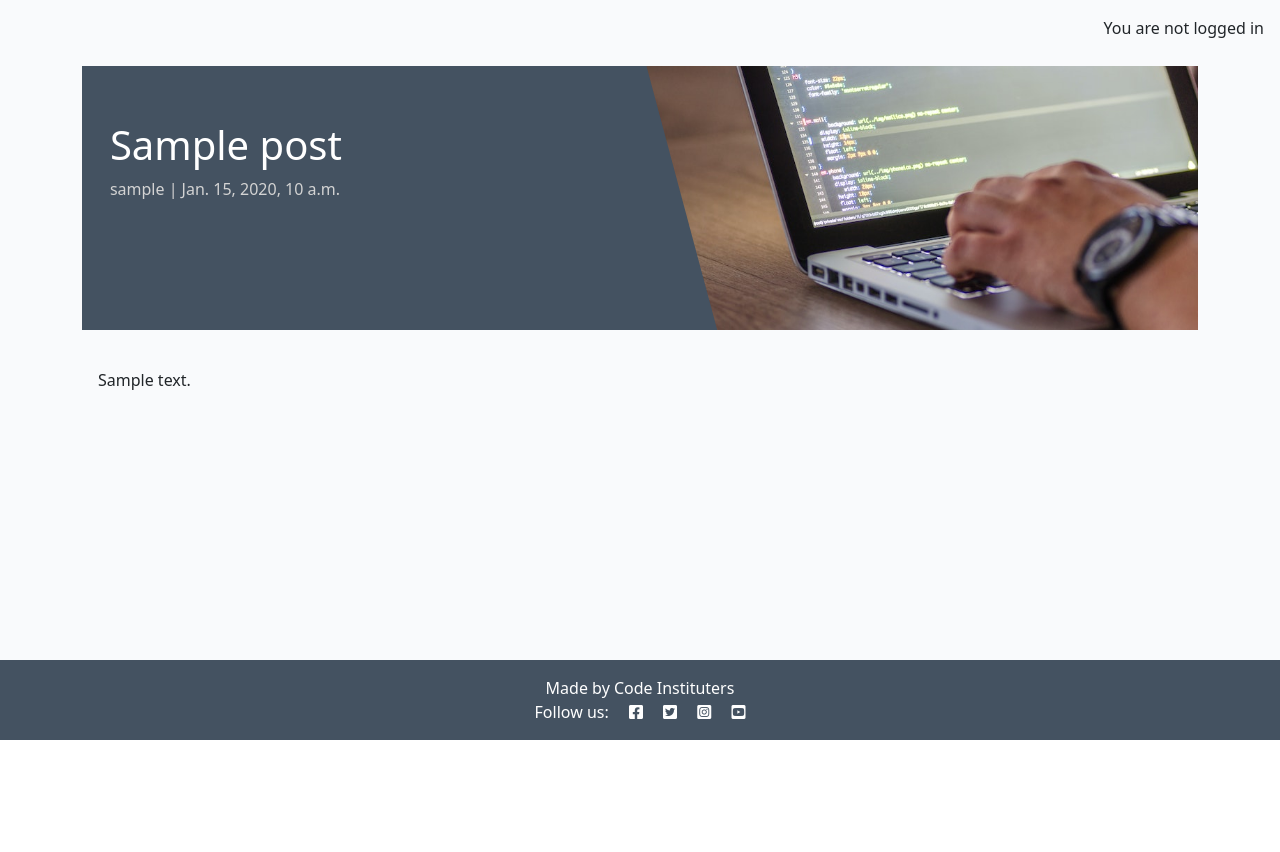
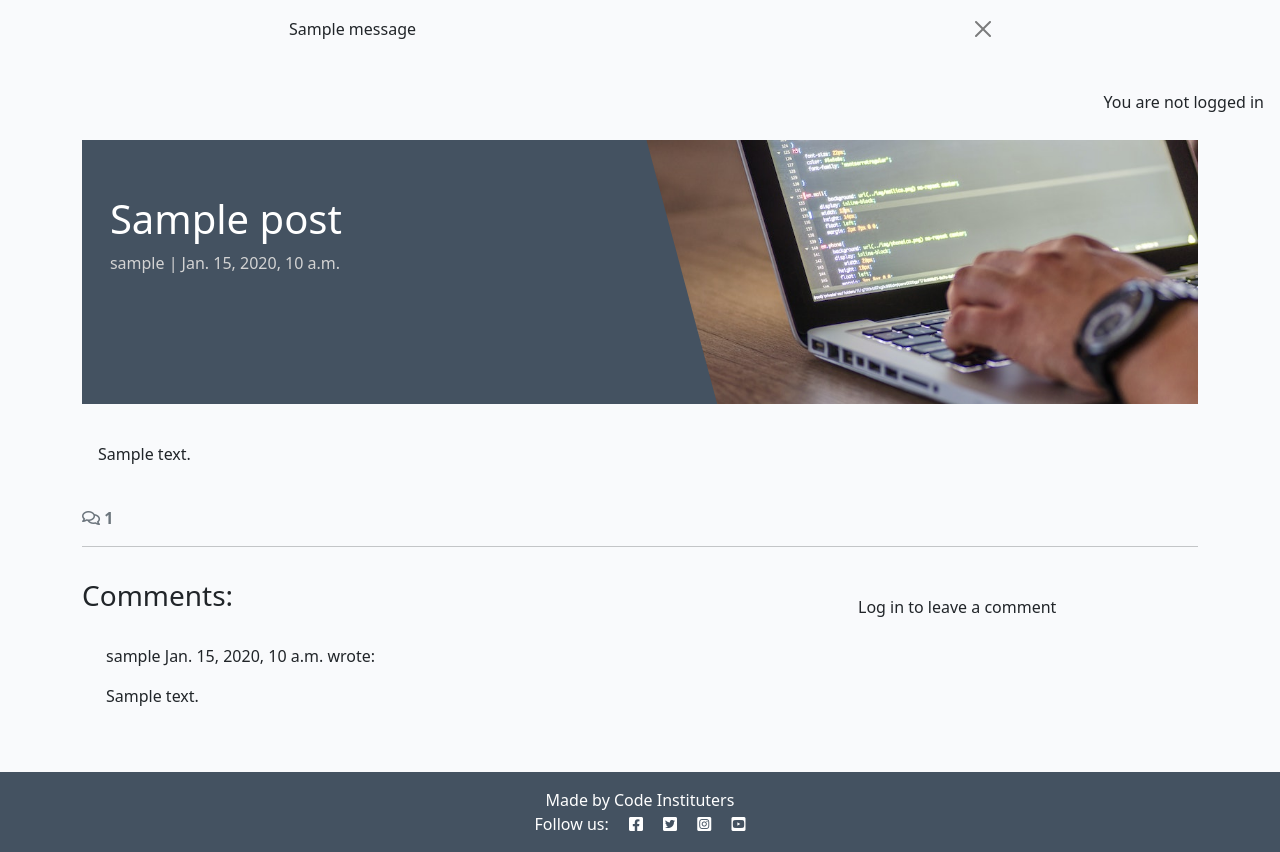
Before and after one commit to jayadeepravuri/practise-blog, a Django app: a page that uses templates/base.html in a window 1280 px wide. Shown: the part 60-912 px from the top of the page. Before the commit the page ends 800 px from the top, so only its background shows below. Run offline with Django 4.2, Linux system fonts and the light colour scheme; tables that the repository leaves empty hold one stand-in row (values such as "Sample post"); one stand-in notice (Sample message) is shown; some libraries are stand-ins or nearby versions.

Commit message:
added comment CRUD

```diff
--- /dev/null
+++ b/blog/forms.py
@@ -0,0 +1,8 @@
+from .models import Comment
+from django import forms
+
+
+class CommentForm(forms.ModelForm):
+    class Meta:
+        model = Comment
+        fields = ('body',)
--- a/blog/templates/blog/post_detail.html
+++ b/blog/templates/blog/post_detail.html
@@ -1,6 +1,8 @@
-{% extends 'base.html' %} {% block content %}
+{% extends 'base.html' %}
 {% load static %}
+{% load crispy_forms_tags %}
 
+{% block content %}
 <div class="masthead">
     <div class="container">
         <div class="row g-0">
@@ -29,6 +31,95 @@
             </div>
         </div>
     </div>
+    <!-- Displaying count of comments -->
+    <div class="row">
+        <div class="col-12">
+            <strong class="text-secondary">
+                <i class="far fa-comments"></i> {{ comment_count }}
+            </strong>
+        </div>
+        <div class="col-12">
+            <hr>
+        </div>
+    </div>
+    <!-- Displaying Comments -->
+    <div class="row">
+        <div class="col-md-8 card mb-4  mt-3 ">
+            <h3>Comments:</h3>
+            <div class="card-body">
+                <!-- We want a for loop inside the empty control tags to iterate through each comment in comments -->
+                {% for comment in comments %}
+                <div
+                    class="p-2 comments{% if not comment.approved and comment.author == user %} faded{% elif not comment.approved %} d-none{% endif %}">
+                    <p class="font-weight-bold">
+                        {{ comment.author }}
+                        <span class="font-weight-normal">
+                            {{ comment.created_on }}
+                        </span> wrote:
+                    </p>
+                    <div id="comment{{ comment.id }}">
+                        {{ comment.body | linebreaks }}
+                    </div>
+                    {% if not comment.approved and comment.author == user %}
+                    <p class="approval">This comment is awaiting approval</p>
+                    {% endif %}
+                    {% if user.is_authenticated and comment.author == user %}
+                        <button class="btn btn-edit"
+                        comment_id="{{ comment.id }}">Edit</button>
+                        <button class="btn btn-delete"
+                        comment_id="{{ comment.id }}">Delete</button>
+                    {% endif %}
+                </div>
+                <!-- Our for loop ends here -->
+                {% endfor %}
+            </div>
+        </div>
+        <!-- Creating New Comments -->
+        <div class="col-md-4 card mb-4  mt-3 ">
+            <div class="card-body">
+                {% if user.is_authenticated %}
+                <h3>Leave a comment:</h3>
+                <p>Posting as: {{ user.username }}</p>
+                <form id="commentForm" method="post" style="margin-top: 1.3em;">
+                    {{ comment_form | crispy }}
+                    {% csrf_token %}
+                    <button id="submitButton" type="submit" class="btn btn-signup btn-lg">Submit</button>
+                </form>
+                {% else %}
+                <p>Log in to leave a comment</p>
+                {% endif %}
+            </div>
+        </div>
+    </div>
+</div>
+
+<!-- Delete confirmation modal -->
+<div class="modal fade" id="deleteModal" tabindex="-1"
+  aria-labelledby="deleteModalLabel" aria-hidden="true">
+  <div class="modal-dialog">
+    <div class="modal-content">
+      <div class="modal-header">
+        <h5 class="modal-title"
+          id="deleteModalLabel">Delete comment?</h5>
+        <button type="button" class="btn-close"
+          data-bs-dismiss="modal" aria-label="Close"></button>
+      </div>
+      <div class="modal-body">
+        Are you sure you want to delete your comment?
+        This action cannot be undone.
+      </div>
+      <div class="modal-footer">
+        <button type="button" class="btn btn-secondary"
+          data-bs-dismiss="modal">Close</button>
+        <a id="deleteConfirm" href="#" class="btn
+          btn-danger">Delete</a>
+      </div>
+    </div>
+  </div>
 </div>
 
 {% endblock content %}
+
+{% block extras %}
+<script src="{% static 'js/comments.js' %}"></script>
+{% endblock %}
--- a/blog/urls.py
+++ b/blog/urls.py
@@ -4,5 +4,9 @@ from django.urls import path
 urlpatterns = [
     path('', views.PostList.as_view(), name='home'),
     path('<slug:slug>/', views.post_detail, name='post_detail'),
+    path('<slug:slug>/edit_comment/<int:comment_id>',
+         views.comment_edit, name='comment_edit'),
+    path('<slug:slug>/delete_comment/<int:comment_id>',
+         views.comment_delete, name='comment_delete'),
 
 ]
--- a/blog/views.py
+++ b/blog/views.py
@@ -1,6 +1,10 @@
-from django.shortcuts import render, get_object_or_404
+from django.shortcuts import render, get_object_or_404, reverse
 from django.views import generic
-from .models import Post
+from django.contrib import messages
+from django.http import HttpResponseRedirect
+from .models import Post, Comment
+from .forms import CommentForm
+
 
 # Create your views here.
 class PostList (generic.ListView):
@@ -24,9 +28,69 @@ def post_detail(request, slug):
 
     queryset = Post.objects.filter(status=1)
     post = get_object_or_404(queryset, slug=slug)
+    comments = post.comments.all().order_by("-created_on")
+    comment_count = post.comments.filter(approved=True).count()
+    if request.method == "POST":
+        print("recieved a post")
+        comment_form = CommentForm(data=request.POST)
+        if comment_form.is_valid():
+            comment = comment_form.save(commit=False)
+            comment.author = request.user
+            comment.post = post
+            comment.save()
+            messages.add_message(
+             request, messages.SUCCESS,
+             'Comment submitted and awaiting approval'
+            )
+
+    comment_form = CommentForm()
+    print("about to render")
 
     return render(
         request,
         "blog/post_detail.html",
-        {"post": post},
+        {
+            "post": post,
+            "comments": comments,
+            "comment_count": comment_count,
+            "comment_form": comment_form,
+        },
     )
+
+def comment_edit(request, slug, comment_id):
+    """
+    view to edit comments
+    """
+    if request.method == "POST":
+
+        queryset = Post.objects.filter(status=1)
+        post = get_object_or_404(queryset, slug=slug)
+        comment = get_object_or_404(Comment, pk=comment_id)
+        comment_form = CommentForm(data=request.POST, instance=comment)
+
+        if comment_form.is_valid() and comment.author == request.user:
+            comment = comment_form.save(commit=False)
+            comment.post = post
+            comment.approved = False
+            comment.save()
+            messages.add_message(request, messages.SUCCESS, 'Comment Updated!')
+        else:
+            messages.add_message(request, messages.ERROR, 'Error updating comment!')
+
+    return HttpResponseRedirect(reverse('post_detail', args=[slug]))
+
+def comment_delete(request, slug, comment_id):
+    """
+    view to delete comment
+    """
+    queryset = Post.objects.filter(status=1)
+    post = get_object_or_404(queryset, slug=slug)
+    comment = get_object_or_404(Comment, pk=comment_id)
+
+    if comment.author == request.user:
+        comment.delete()
+        messages.add_message(request, messages.SUCCESS, 'Comment deleted!')
+    else:
+        messages.add_message(request, messages.ERROR, 'You can only delete your own comments!')
+
+    return HttpResponseRedirect(reverse('post_detail', args=[slug]))
--- a/codestar/urls.py
+++ b/codestar/urls.py
@@ -21,9 +21,10 @@ from django.urls import path,include
 
 
 urlpatterns = [
+    path("admin/", admin.site.urls),
     path("about/", include("about.urls"), name="about-urls"),
     path("accounts/", include("allauth.urls")),
     path("", include("blog.urls"), name="blog-urls"),
     path('summernote/', include('django_summernote.urls')),
-    path("admin/", admin.site.urls),
+
 ]
--- a/requirements.txt
+++ b/requirements.txt
@@ -2,10 +2,12 @@ asgiref==3.7.2
 bleach==6.1.0
 certifi==2024.2.2
 charset-normalizer==3.3.2
+crispy-bootstrap5==0.7
 defusedxml==0.7.1
 dj-database-url==0.5.0
 Django==4.2.11
 django-allauth==0.57.2
+django-crispy-forms==2.1
 django-summernote==0.8.20.0
 gunicorn==20.1.0
 idna==3.6
--- /dev/null
+++ b/static/js/comments.js
@@ -0,0 +1,46 @@
+const editButtons = document.getElementsByClassName("btn-edit");
+const commentText = document.getElementById("id_body");
+const commentForm = document.getElementById("commentForm");
+const submitButton = document.getElementById("submitButton");
+
+const deleteModal = new bootstrap.Modal(document.getElementById("deleteModal"));
+const deleteButtons = document.getElementsByClassName("btn-delete");
+const deleteConfirm = document.getElementById("deleteConfirm");
+
+/**
+* Initializes edit functionality for the provided edit buttons.
+*
+* For each button in the `editButtons` collection:
+* - Retrieves the associated comment's ID upon click.
+* - Fetches the content of the corresponding comment.
+* - Populates the `commentText` input/textarea with the comment's content for editing.
+* - Updates the submit button's text to "Update".
+* - Sets the form's action attribute to the `edit_comment/{commentId}` endpoint.
+*/
+for (let button of editButtons) {
+  button.addEventListener("click", (e) => {
+    let commentId = e.target.getAttribute("comment_id");
+    let commentContent = document.getElementById(`comment${commentId}`).innerText;
+    commentText.value = commentContent;
+    submitButton.innerText = "Update";
+    commentForm.setAttribute("action", `edit_comment/${commentId}`);
+  });
+}
+
+/**
+* Initializes deletion functionality for the provided delete buttons.
+*
+* For each button in the `deleteButtons` collection:
+* - Retrieves the associated comment's ID upon click.
+* - Updates the `deleteConfirm` link's href to point to the
+* deletion endpoint for the specific comment.
+* - Displays a confirmation modal (`deleteModal`) to prompt
+* the user for confirmation before deletion.
+*/
+for (let button of deleteButtons) {
+    button.addEventListener("click", (e) => {
+      let commentId = e.target.getAttribute("comment_id");
+      deleteConfirm.href = `delete_comment/${commentId}`;
+      deleteModal.show();
+    });
+  }
--- a/static/js/script.js
+++ /dev/null
@@ -1 +0,0 @@
-console.log("Hello, world!");
--- a/templates/base.html
+++ b/templates/base.html
@@ -75,6 +75,21 @@
             </div>
         </div>
     </nav>
+    <!-- displaying Django messages -->
+    <div class="container">
+        <div class="row">
+        <div class="col-md-8 offset-md-2">
+            {% for message in messages %}
+            <div class="alert {{ message.tags }} alert-dismissible
+            fade show" id="msg" role="alert">
+            {{ message | safe }}
+            <button type="button" class="btn-close"
+                data-bs-dismiss="alert" aria-label="Close"></button>
+            </div>
+            {% endfor %}
+        </div>
+        </div>
+    </div>
 
     <main class="flex-shrink-0 main-bg">
         {% if user.is_authenticated %}
@@ -101,7 +116,8 @@
     <script src="https://cdn.jsdelivr.net/npm/bootstrap@5.0.1/dist/js/bootstrap.bundle.min.js"
         integrity="sha384-gtEjrD/SeCtmISkJkNUaaKMoLD0//ElJ19smozuHV6z3Iehds+3Ulb9Bn9Plx0x4" crossorigin="anonymous">
         </script>
-    <script src="{% static '/js/script.js' %}"></script>
+     {% block extras %}
+     {% endblock %}
 </body>
 
 </html>
```
Also changed, not shown: codestar/settings.py (+6 -1 lines).
